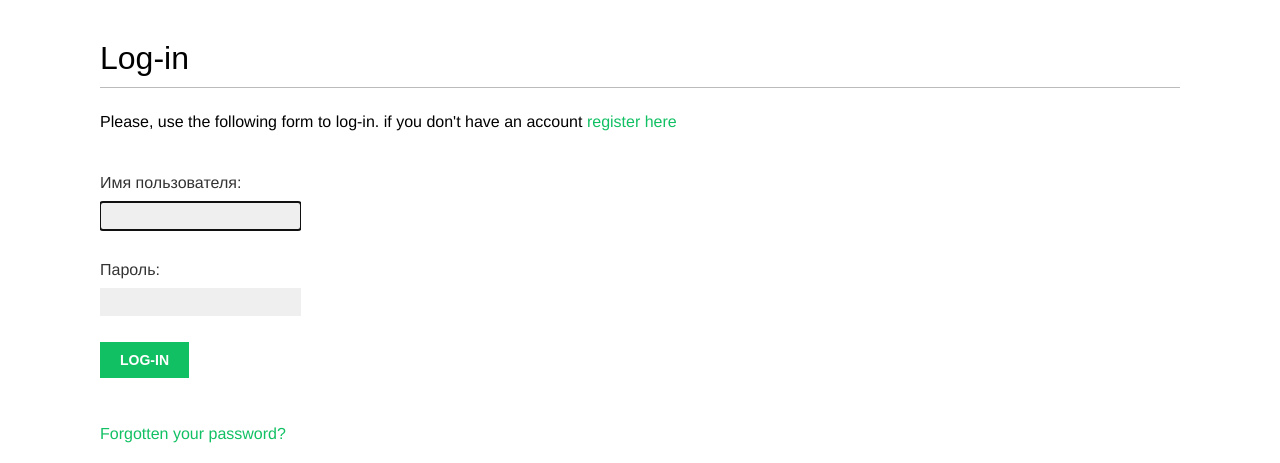
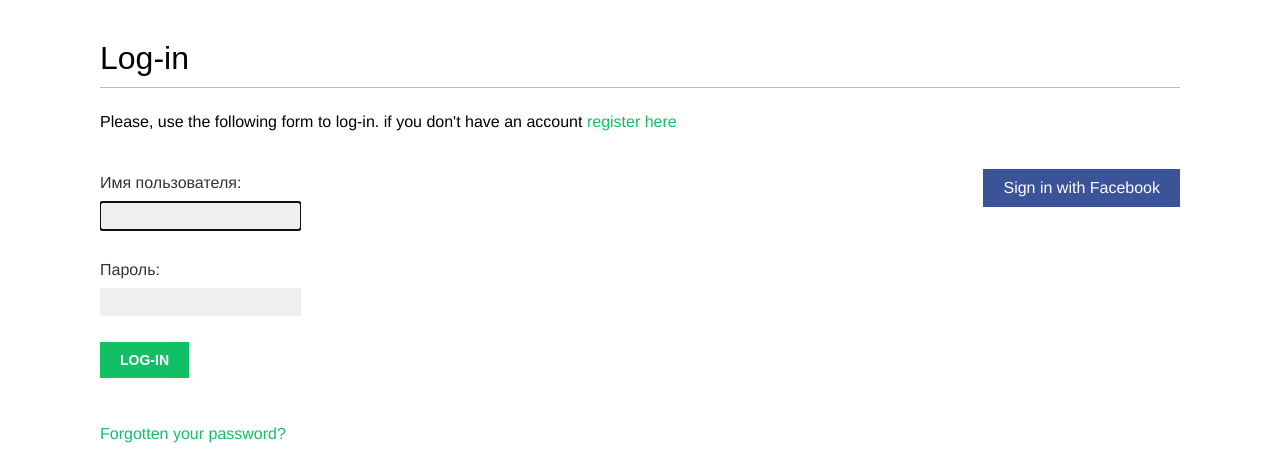
Before and after one commit to Murat-Kertiev/bookmarks, a Django app: page /account/login/ in a window 1280 px wide. Shown: the part 47-510 px from the top of the page. Run offline with Django 4.2, Linux system fonts and the light colour scheme; some web fonts are replaced.

Commit message:
Authentication with a Facebook account

```diff
--- a/bookmarks/account/templates/registration/login.html
+++ b/bookmarks/account/templates/registration/login.html
@@ -26,4 +26,13 @@
 			</a>
 		</p>
 	</div>
+	<div class="social">
+		<ul>
+			<li class="facebook">
+				<a href="{% url "social:begin" "facebook" %}">
+					Sign in with Facebook
+				</a>
+			</li>
+		</ul>
+	</div>
 {% endblock %}
```
Also changed, not shown: bookmarks/bookmarks/settings.py (line endings or trailing spaces). Lines whose indentation alone changed are shown as unchanged.
